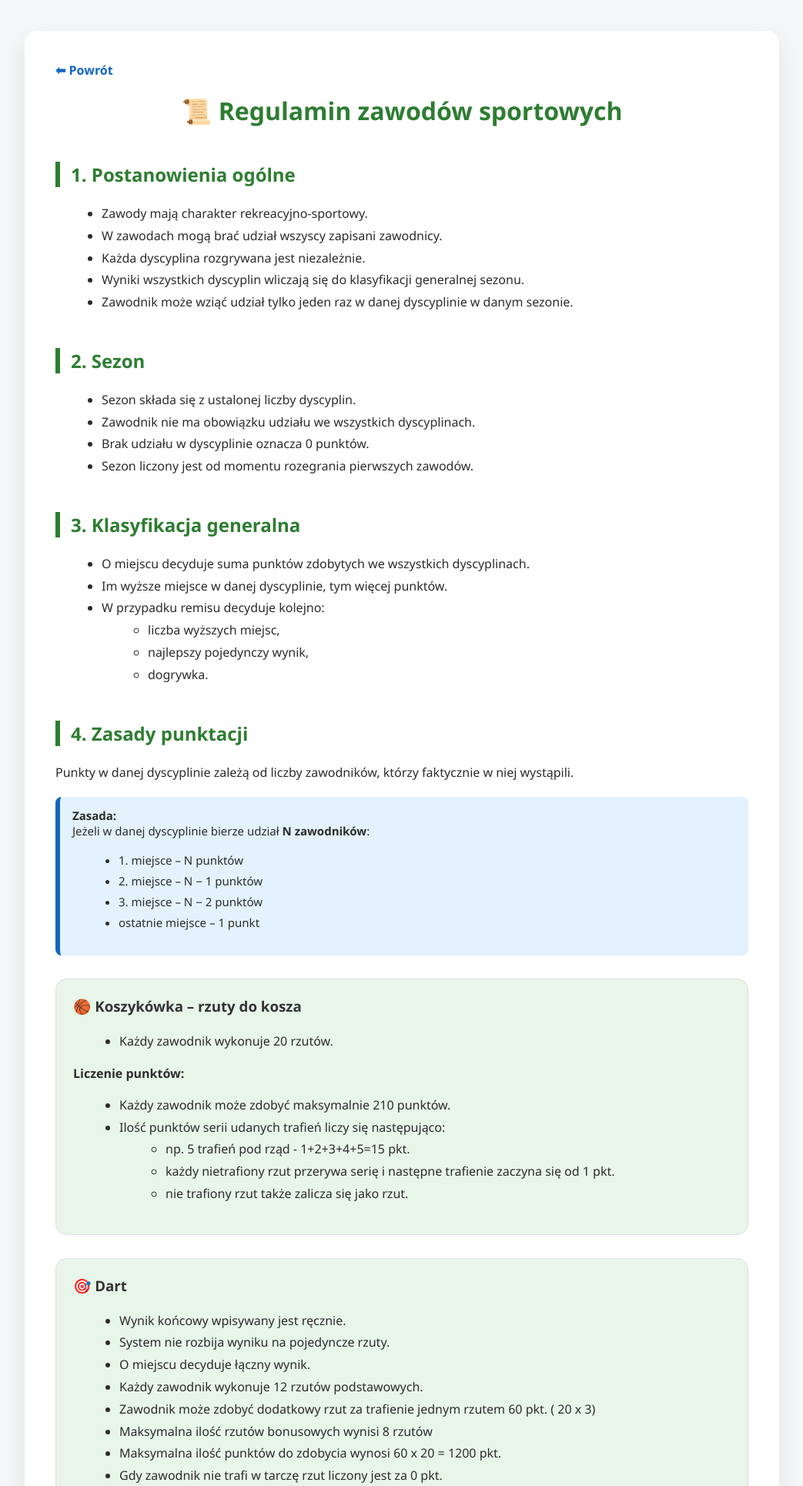
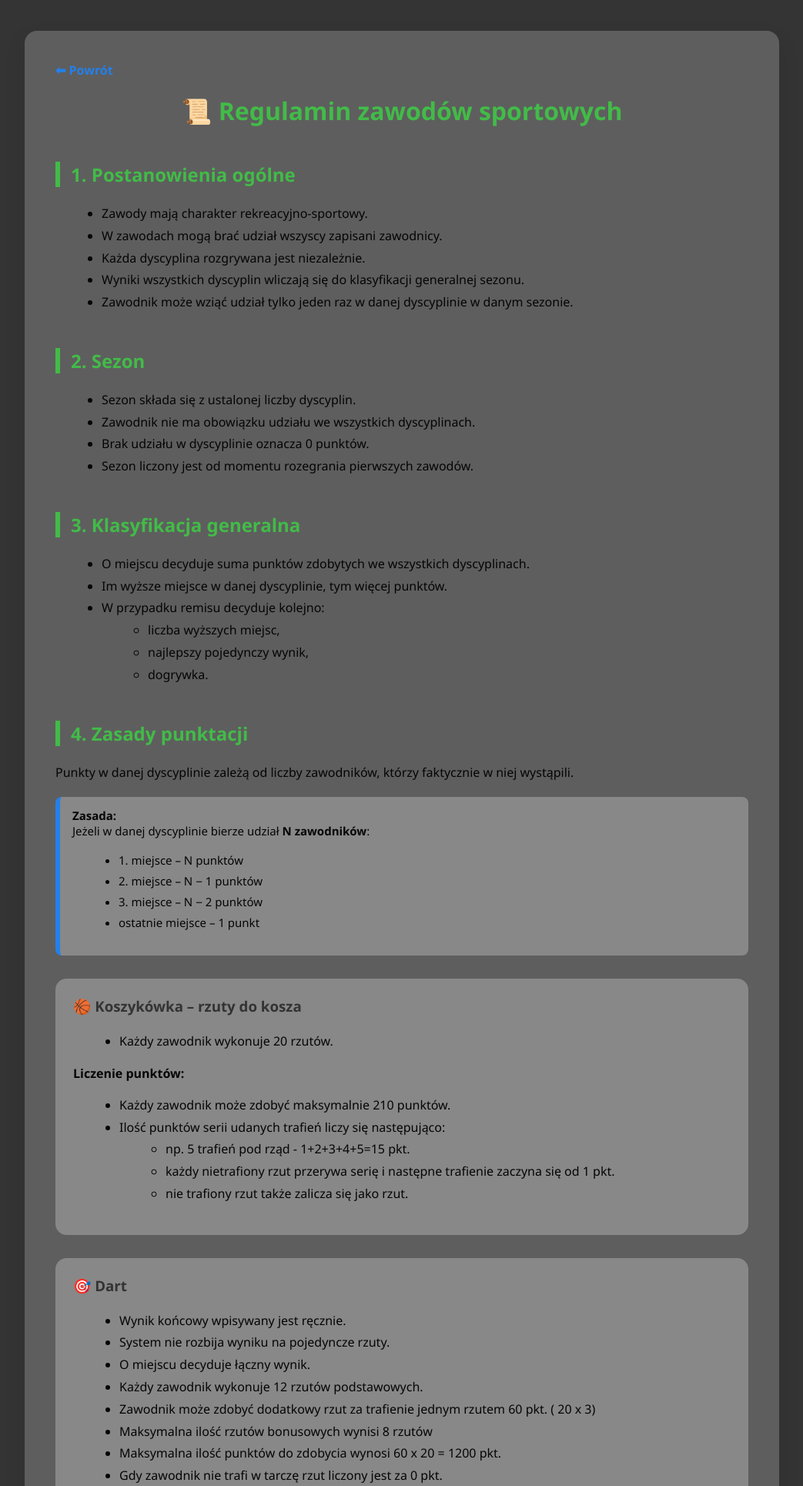
Before and after one commit to Pescior/Turnieje, a Flask app: page /regulamin in a window 1280 px wide. Shown: the top 1930 px of the page at 77% size, without its empty margins (118-1161 px from the left). Run offline with Flask 3, Linux system fonts and the light colour scheme.

Commit message:
Add files via upload

```diff
--- a/static/style.css
+++ b/static/style.css
@@ -7,9 +7,9 @@ body {
     background: linear-gradient(135deg, #0f2027, #203a43, #2c5364);
     margin: 0;
     padding: 20px;
-    color: #f1f1f1;
+    color: #c8c8c8;
 }
-
+/* a8eecb bdf4d6*/
 h1, h2, h3 {
     margin-top: 0;
 }
@@ -20,7 +20,7 @@ h1, h2, h3 {
 
 a {
     text-decoration: none;
-    color: #4fc3f7;
+    color: #5c9dff;
     font-weight: 600;
     transition: 0.2s;
 }
@@ -110,7 +110,7 @@ th, td {
 
 th {
     background: #1565c0;
-    color: white;
+    color: rgb(115, 227, 244);
     font-weight: bold;
 }
 
@@ -134,12 +134,12 @@ tr:hover {
 
 .miejsce-2 {
     font-weight: bold;
-    color: #c0c0c0;
+    color: #c9c9c9d8;
 }
 
 .miejsce-3 {
     font-weight: bold;
-    color: #cd7f32;
+    color: #ab6218;
 }
 
 .punkty {
--- a/templates/regulamin.html
+++ b/templates/regulamin.html
@@ -7,14 +7,14 @@
 
 <style>
     :root {
-        --main: #2e7d32;       /* zielony sportowy */
-        --main-light: #e8f5e9;
-        --accent: #1565c0;    /* niebieski info */
-        --bg: #f4f6f8;
-        --card: #ffffff;
-        --text: #2c2c2c;
+        --main: #42bb48;       /* zielony sportowy */
+        --main-light: #888888;
+        --accent: #2380eb;    /* niebieski info */
+        --bg: #343434;
+        --card: #5e5e5e;
+        --text: #050505;
         --muted: #666;
-        --border: #e0e0e0;
+        --border: #888888;
     }
 
     body {
@@ -85,7 +85,7 @@
     }
 
     .example {
-        background: #e3f2fd;
+        background: #888888;
         border-left: 6px solid var(--accent);
         padding: 14px 16px;
         margin-top: 18px;
```
